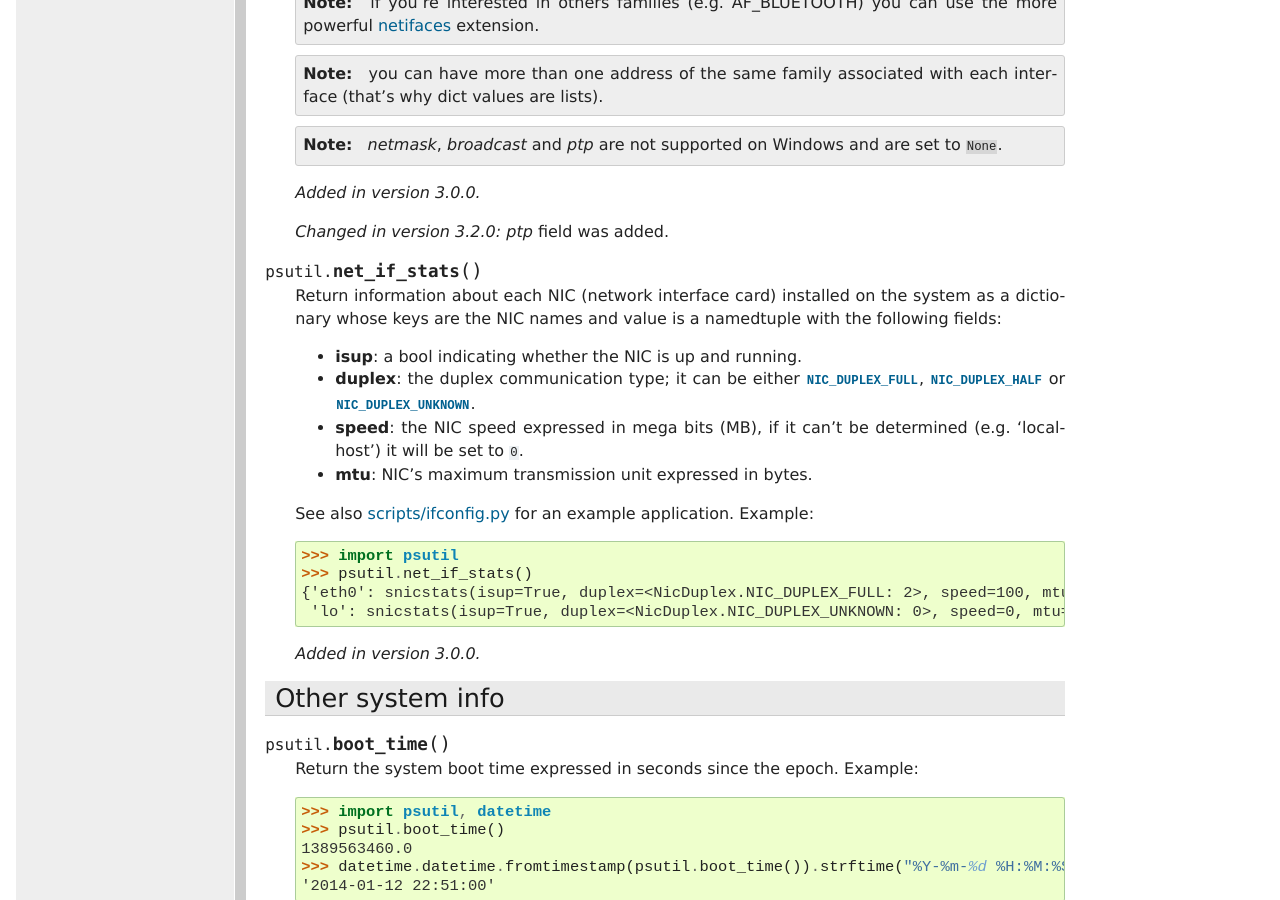
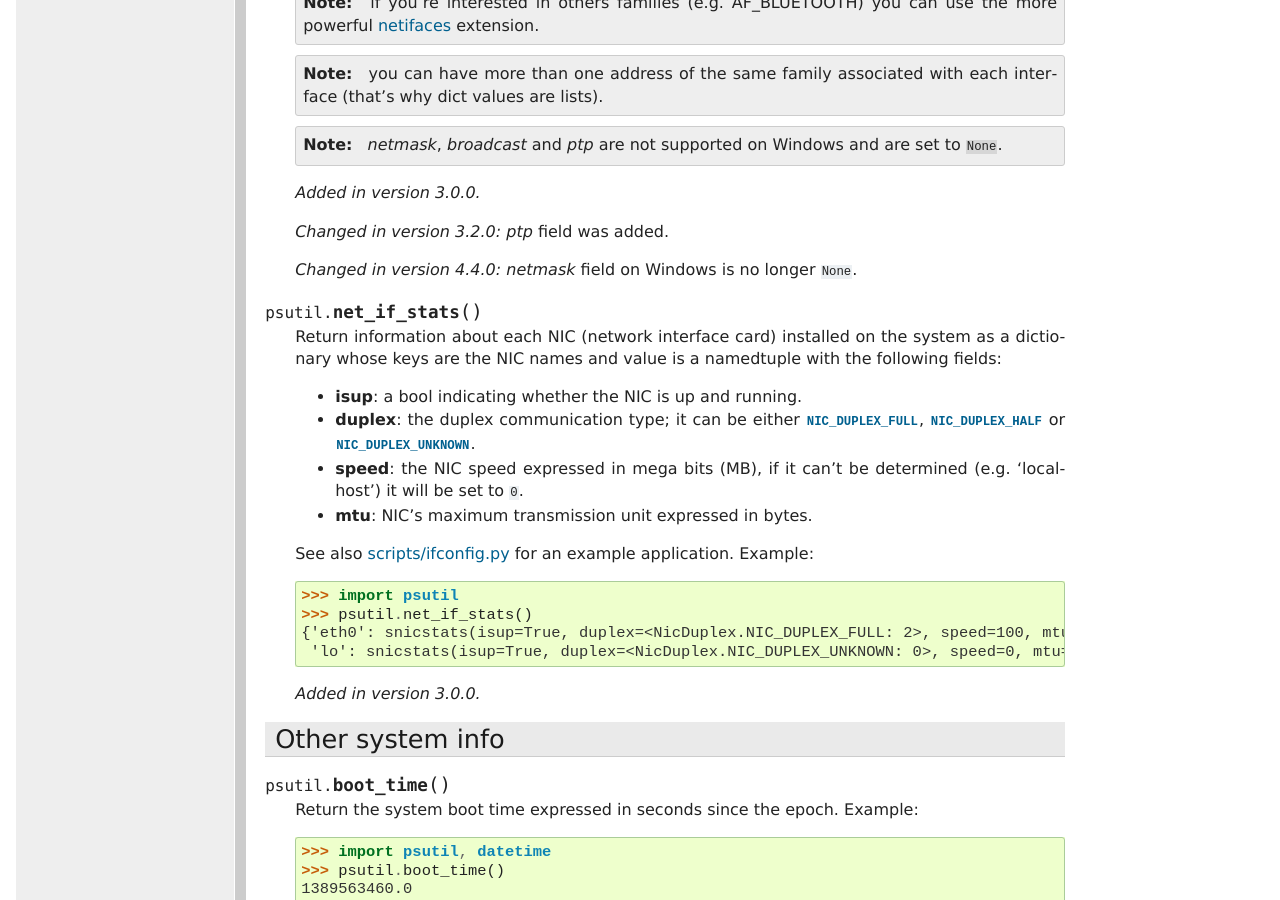
Before and after one commit to giampaolo/psutil, a Sphinx documentation site: the page built from docs/index.rst, in a window 1280 px wide and 900 px high, scrolled down 8390 px. Built offline with Sphinx 7.4.7, drawn with Linux system fonts in a browser that asks for light colours; formulas are drawn with MathJax 3.

Commit message:
#874: update docs/history/credits

```diff
--- a/HISTORY.rst
+++ b/HISTORY.rst
@@ -6,6 +6,7 @@
 
 **Enhancements**
 
+- #874: [Windows] net_if_addrs() returns also the netmask.
 - #887: [Linux] virtual_memory()'s 'available' and 'used' values are more
   precise and match "free" cmdline utility.  "available" also takes into
   account LCX containers preventing "available" to overflow "total".
--- a/docs/index.rst
+++ b/docs/index.rst
@@ -536,6 +536,8 @@
 
   .. versionchanged:: 3.2.0 *ptp* field was added.
 
+  .. versionchanged:: 4.4.0 *netmask* field on Windows is no longer ``None``.
+
 .. function:: net_if_stats()
 
   Return information about each NIC (network interface card) installed on the
```
Also changed, not shown: 2 other files.
